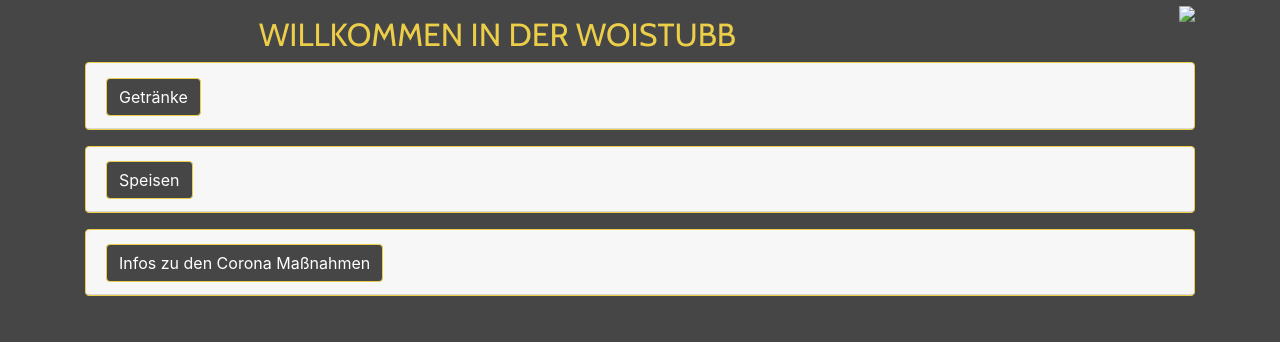
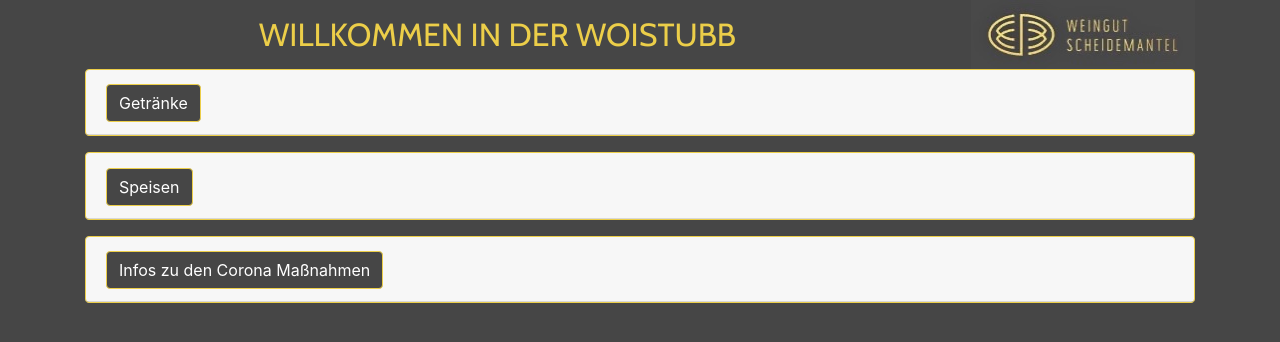
Before and after one commit to elenabpunkt/QR-Corona, a website: page index.html in a window 1280 px wide. Drawn offline with nearby package versions, Linux system fonts and the light colour scheme; files that its build step writes are made by us from their sources; the site is published under a folder, as on GitHub Pages, so addresses that start at the root find nothing.

Commit message:
picture update

```diff
--- a/index.html
+++ b/index.html
@@ -14,7 +14,7 @@
                 <h2 class="welcome mt-3">Willkommen in der Woistubb </h2>
             </div>
             <div class="col-3 text-right">
-                <img class="pictureTitle" src="/QR-Corona/pictures/Logo.jpeg">
+                <img class="pictureTitle" src="pictures/Logo.jpeg">
             </div>
         </div>
     </div>
```
